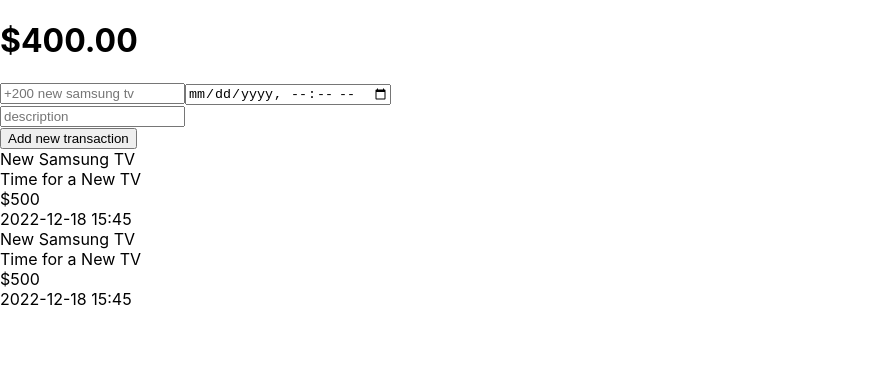
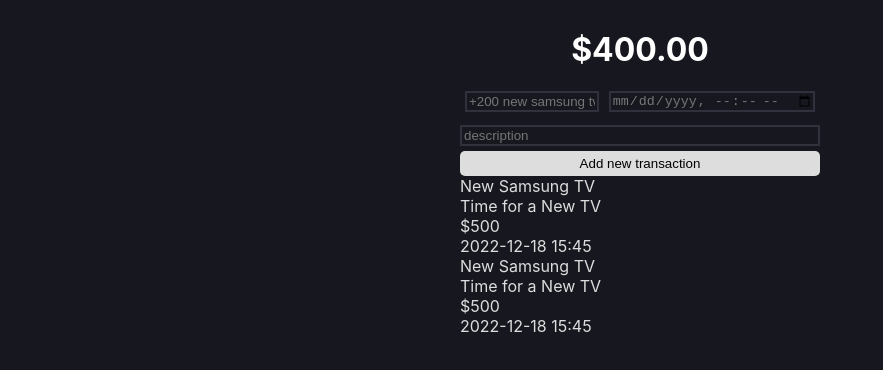
Before and after one commit to LuisAdrian5519/Web-Design, a React (Create React App) app in the folder money_tracker/: page / in a window 1280 px wide. Shown: the top 370 px of the page, without its empty margins (0-883 px from the left). Built offline with nearby package versions, Linux system fonts and the light colour scheme.

Commit message:
Basic CSS

```diff
--- a/money_tracker/src/App.css
+++ b/money_tracker/src/App.css
@@ -0,0 +1,50 @@
+*{
+  box-sizing: border-box;
+}
+body{
+  background-color: #17181F;
+  color: #ddd;
+}
+
+main{
+  max-width: 360px;
+  margin: 30px auto;
+}
+
+h1{
+  text-align: center;
+  color: #FFF;
+  margin:0;
+}
+
+form{
+  margin-top: 20px;
+}
+
+form input{
+  width: 100%;
+  background-color: transparent;
+  color: #ddd;
+  border: 2px solid #30313d
+
+}
+form div.basics{
+  display: flex;
+  gap: 10px;
+  margin-bottom: 10px;
+  padding: 2px 5px;
+  border-radius: 5px;
+}
+
+form input[type="datetime-local"]{
+  color:#777
+}
+
+form button {
+  width: 100%;
+  margin-top: 5px;
+  border:0;
+  border-radius: 5px;
+  padding:5px;
+  background-color: #ddd;
+}
```
